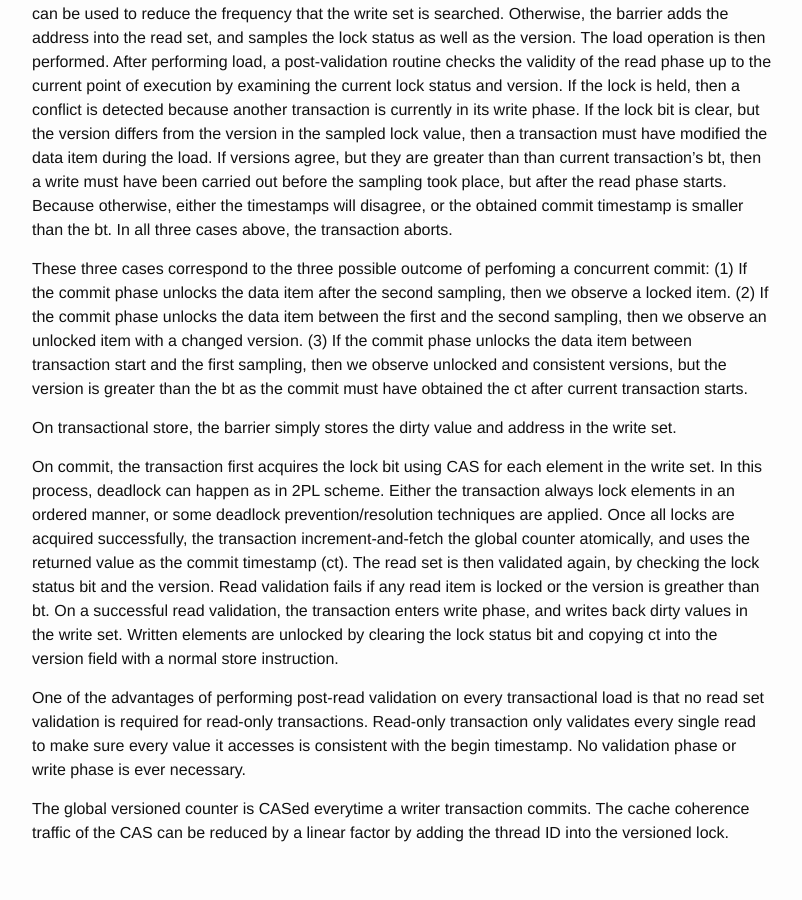
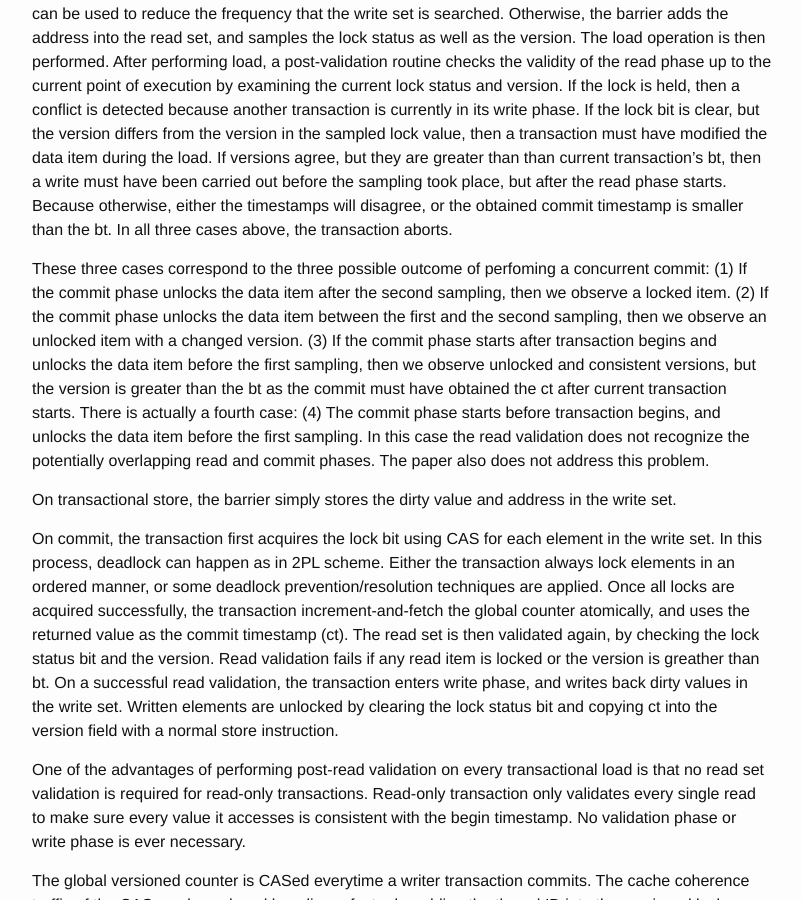
Before and after one commit to wangziqi2013/wangziqi2013.github.io, a Jekyll site: the page built from _posts/2018-03-18-Transactional-Locking-II.markdown, in a window 1280 px wide and 900 px high, scrolled down 1198 px. Shown: the whole window, without its empty margins (238-1040 px from the left). Built offline with Jekyll 4.4.1, drawn with Linux system fonts in a browser that asks for light colours.

Commit message:
Adding problem of read validation

```diff
--- a/_posts/2018-03-18-Transactional-Locking-II.markdown
+++ b/_posts/2018-03-18-Transactional-Locking-II.markdown
@@ -56,9 +56,12 @@ is smaller than the bt. In all three cases above, the transaction aborts.
 These three cases correspond to the three possible outcome of perfoming a concurrent commit: (1) If the
 commit phase unlocks the data item after the second sampling, then we observe a locked item. (2) If the
 commit phase unlocks the data item between the first and the second sampling, then we observe an
-unlocked item with a changed version. (3) If the commit phase unlocks the data item between transaction start
-and the first sampling, then we observe unlocked and consistent versions, but the version is greater
-than the bt as the commit must have obtained the ct after current transaction starts.
+unlocked item with a changed version. (3) If the commit phase starts after transaction begins
+and unlocks the data item before the first sampling, then we observe unlocked and consistent versions,
+but the version is greater than the bt as the commit must have obtained the ct after current transaction starts.
+There is actually a fourth case: (4) The commit phase starts before transaction begins, and unlocks the data item
+before the first sampling. In this case the read validation does not recognize the potentially overlapping
+read and commit phases. The paper also does not address this problem.
 
 On transactional store, the barrier simply stores the dirty value and address in the write set.
 
```
